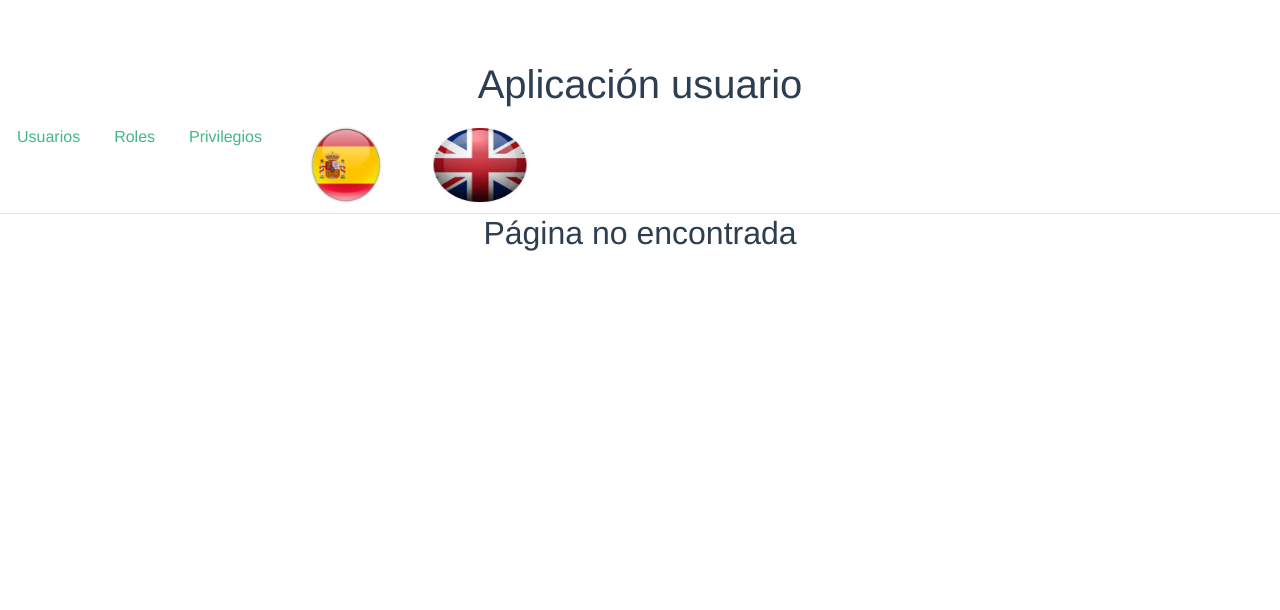
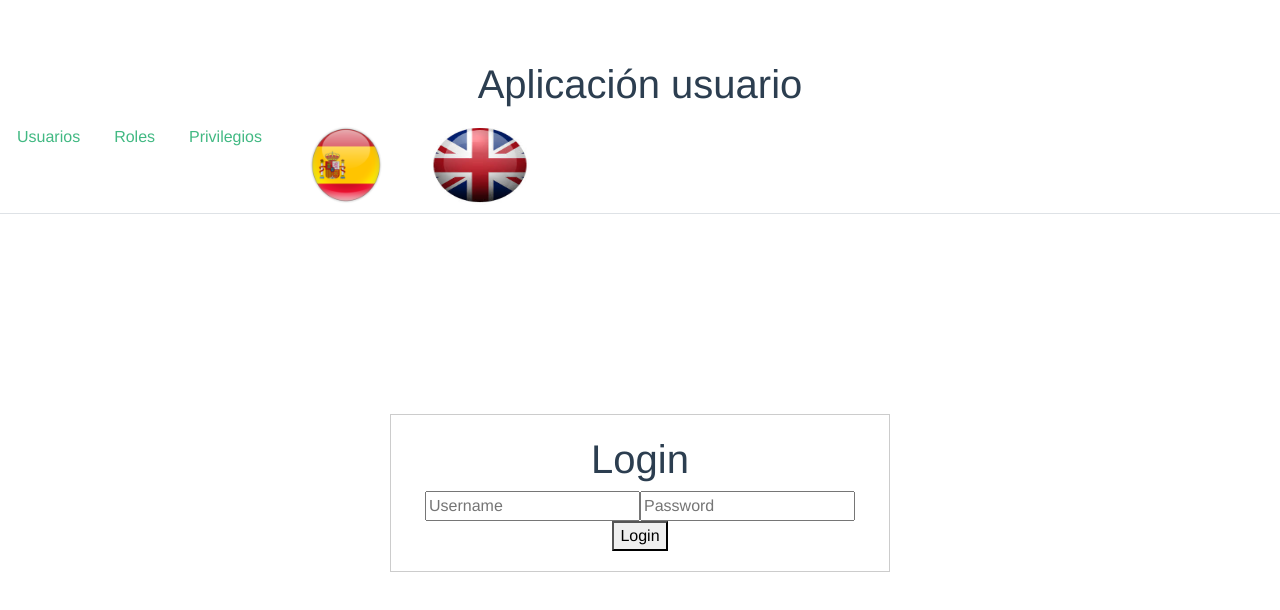
Before and after one commit to dlrjad/app-user, a Vue app: page /login in a window 1280 px wide. Shown: the top 610 px of the page. Built offline with nearby package versions, Linux system fonts and the light colour scheme.

Commit message:
WIP custom login

```diff
--- a/src/App.vue
+++ b/src/App.vue
@@ -7,6 +7,8 @@
         <router-link to="/users" class="nav-item nav-link" active-class="activo"><a id="nav-users-tab" data-toggle="tab" href = "#nav-roles"  role="tab" aria-controls="nav-users" aria-selected="true">{{ $t('message.Users') }}</a></router-link>
         <router-link to="/roles" class="nav-item nav-link" active-class="activo"><a  id="nav-roles-tab" data-toggle="tab" href="#nav-roles" role="tab" aria-controls="nav-roles" aria-selected="false">{{ $t('message.Roles') }}</a></router-link>
         <router-link to="/privileges" class="nav-item nav-link" active-class="activo"><a  id="nav-privileges-tab" data-toggle="tab" href="#nav-privileges" role="tab" aria-controls="nav-privileges" aria-selected="false">{{ $t('message.Privileges') }}</a></router-link>
+
+        <router-link v-if="authenticated" to="/login" v-on:click.native="logout()" replace>Logout</router-link>
 
         <a class="nav-item nav-link" id="nav-home-tab" data-toggle="tab" href="#nav-home" role="tab" aria-controls="nav-home" aria-selected="true" @click="Spanish"><img :src="require('./assets/spanish.png')"/></a>
         <a class="nav-item nav-link" id="nav-profile-tab" data-toggle="tab" href="#nav-profile" role="tab" aria-controls="nav-profile" aria-selected="false" @click="English"><img :src="require('./assets/english.jpg')"/></a>
@@ -27,12 +29,22 @@
   data () {
     return {
       msg: 'app-user',
+      authenticated: false,
+      mockAccount: {
+          username: "nobody",
+          password: "password"
+      }
     }
   },
   components: {
     User,
     Role,
     Privilege
+  },
+  mounted() {
+    if(!this.authenticated) {
+      this.$router.replace({ name: "login" });
+    }
   },
   methods: {
     switchLocale() {
@@ -44,6 +56,12 @@
     English() {
       this.$i18n.locale = 'en'
     },
+    setAuthenticated(status) {
+      this.authenticated = status;
+    },
+    logout() {
+      this.authenticated = false;
+    }
   }
 }
 </script>
--- /dev/null
+++ b/src/views/login.vue
@@ -0,0 +1,50 @@
+<template>
+    <div id="login">
+        <h1>Login</h1>
+        <input type="text" name="username" v-model="input.username" placeholder="Username" />
+        <input type="password" name="password" v-model="input.password" placeholder="Password" />
+        <button type="button" v-on:click="login()">Login</button>
+    </div>
+</template>
+
+<script>
+export default {
+  name: "Login",
+  data() {
+    return {
+      input: {
+        username: "",
+        password: ""
+      }
+    };
+  },
+  methods: {
+    login() {
+      if (this.input.username != "" && this.input.password != "") {
+        if (
+          this.input.username == this.$parent.mockAccount.username &&
+          this.input.password == this.$parent.mockAccount.password
+        ) {
+          this.$emit("authenticated", true);
+          this.$router.replace({ name: "secure" });
+        } else {
+          console.log("The username and / or password is incorrect");
+        }
+      } else {
+        console.log("A username and password must be present");
+      }
+    }
+  }
+};
+</script>
+
+<style scoped>
+#login {
+  width: 500px;
+  border: 1px solid #cccccc;
+  background-color: #ffffff;
+  margin: auto;
+  margin-top: 200px;
+  padding: 20px;
+}
+</style>
--- /dev/null
+++ b/src/views/secure.vue
@@ -0,0 +1,26 @@
+<template>
+  <div id="secure">
+    <h1>Secure Area</h1>
+    <p>
+      This is a secure area
+    </p>
+  </div>
+</template>
+
+<script>
+export default {
+  name: "Secure",
+  data() {
+    return {};
+  }
+};
+</script>
+
+<style scoped>
+#secure {
+  background-color: #ffffff;
+  border: 1px solid #cccccc;
+  padding: 20px;
+  margin-top: 10px;
+}
+</style>
```
Also changed, not shown: src/router/routes.js (+6 -1 lines).
